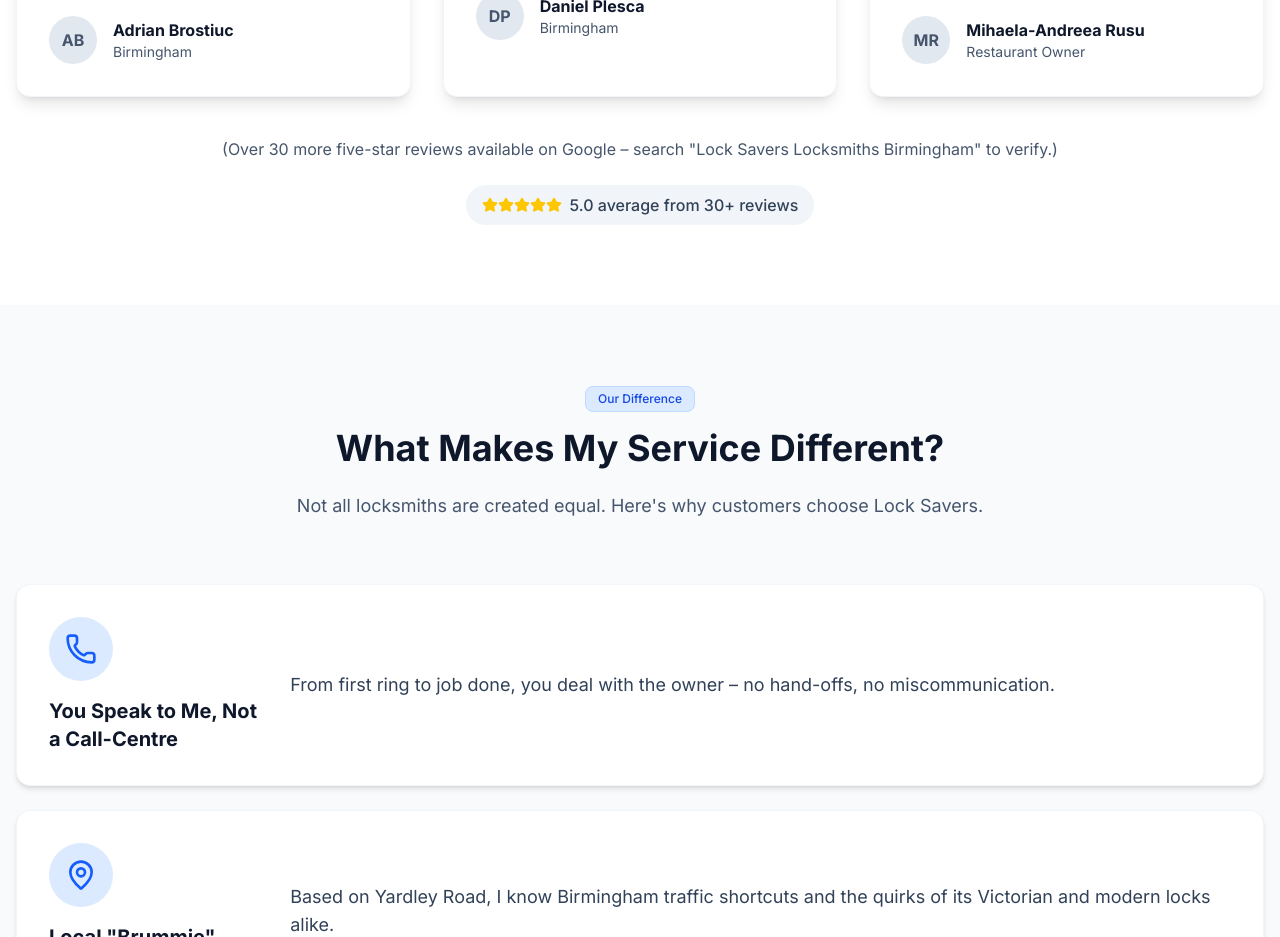
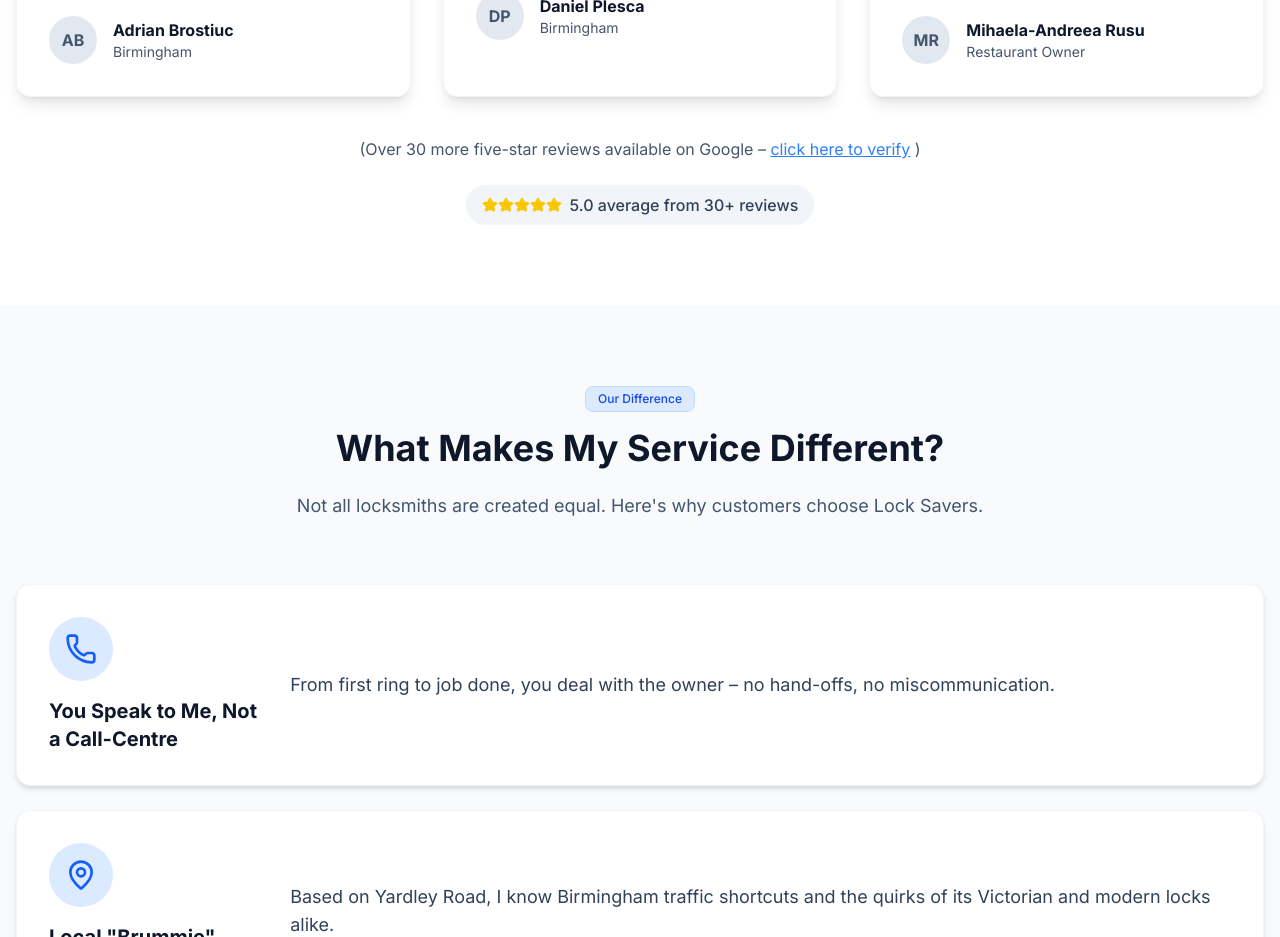
Before and after one commit to Mandy9943/locksmith, a Next.js app: page / in a window 1280 px wide. Shown: the part 3220-4157 px from the top of the page. Built offline with nearby package versions, Linux system fonts and the light colour scheme.

Commit message:
Update landing page to include a clickable link for verifying five-star reviews on Google.

```diff
--- a/src/app/page.tsx
+++ b/src/app/page.tsx
@@ -577,8 +577,16 @@
 
           <div className="text-center mt-10">
             <p className="text-slate-600 mb-6">
-              (Over 30 more five-star reviews available on Google – search
-              &quot;Lock Savers Locksmiths Birmingham&quot; to verify.)
+              (Over 30 more five-star reviews available on Google –{" "}
+              <a
+                href=" https://www.google.com/search?q=Lock+Savers+Locksmiths+Birmingham&rlz=1C5CHFA_enAE1142AE1142&oq=Lock+Savers+Locksmiths+Birmingham&gs_lcrp=EgZjaHJvbWUyBggAEEUYOdIBBzI3MGowajeoAgCwAgA&sourceid=chrome&ie=UTF-8"
+                target="_blank"
+                rel="noopener noreferrer"
+                className="text-blue-500 hover:text-blue-600 underline"
+              >
+                click here to verify
+              </a>{" "}
+              )
             </p>
             <div className="inline-flex items-center gap-2 bg-slate-100 px-4 py-2 rounded-full">
               <div className="flex">
```
